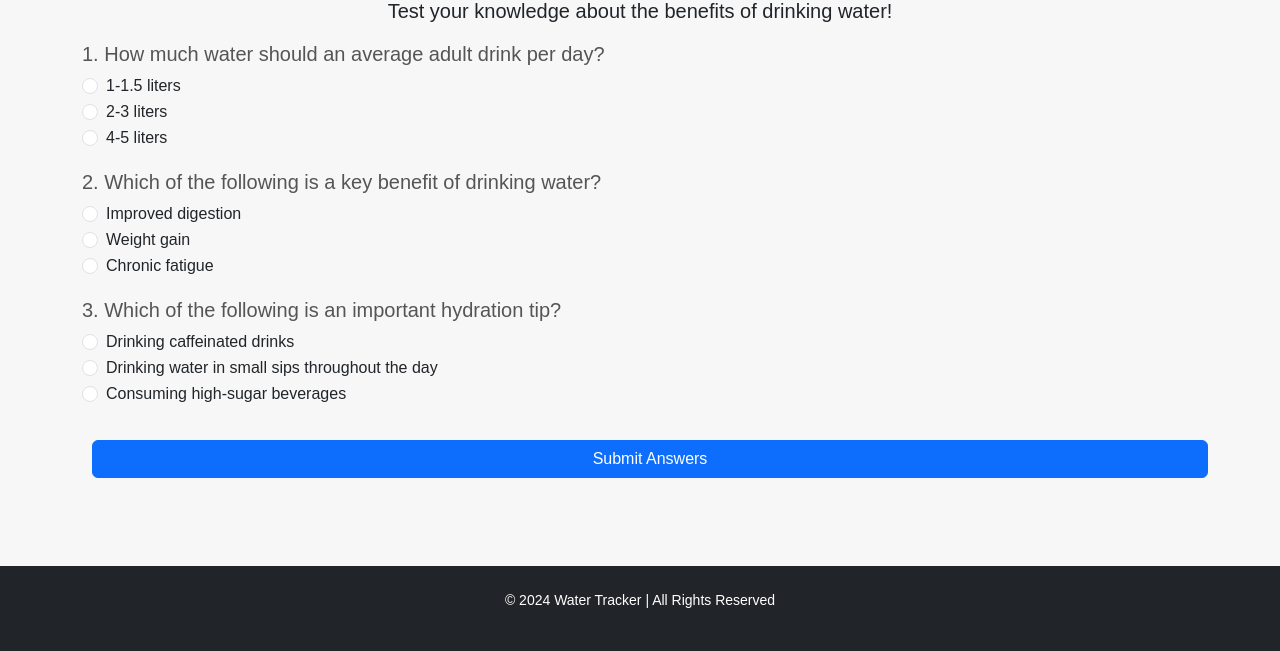
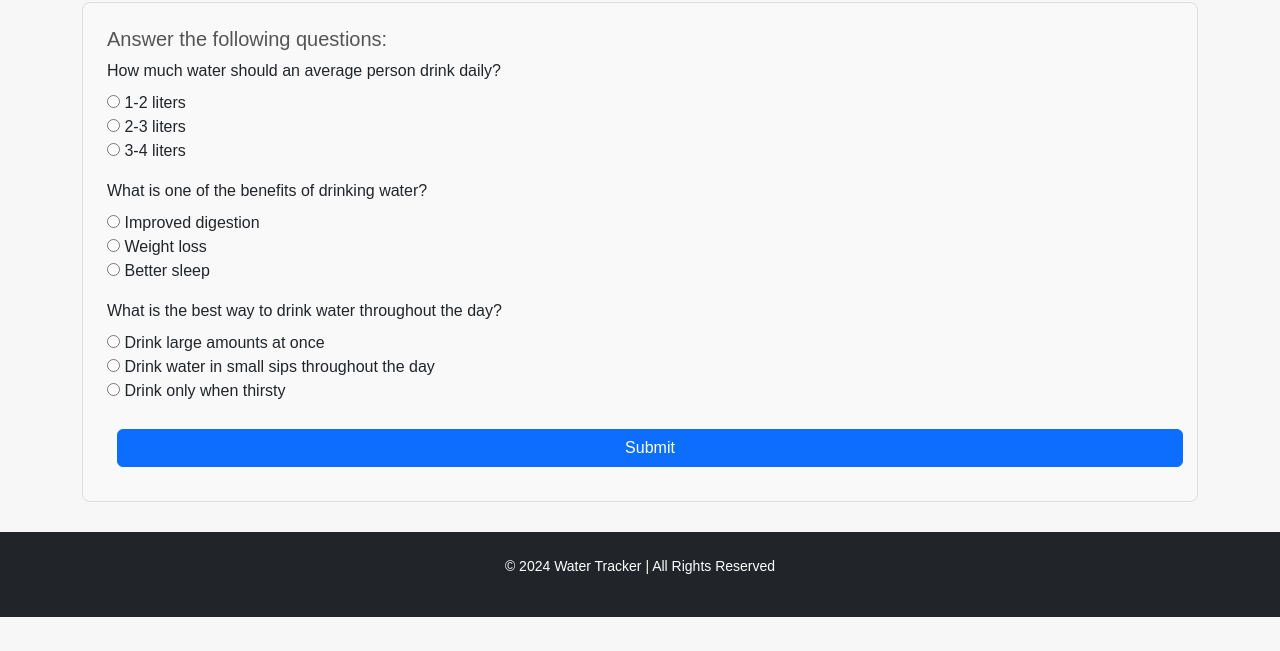
Before and after one commit to ABM53/Aquawater, a plain HTML site: page page2.html in a window 1280 px wide. Shown: the part 214-865 px from the top of the page. After the commit the page ends 831 px from the top, so only its background shows below. Drawn offline with nearby package versions, Linux system fonts and the light colour scheme.

Commit message:
Add files via upload

```diff
--- a/page2.html
+++ b/page2.html
@@ -4,15 +4,10 @@
   <meta charset="UTF-8">
   <meta name="viewport" content="width=device-width, initial-scale=1.0">
   <title>Water Benefits Quiz</title>
-
-  <!-- Bootstrap CSS -->
   <link href="https://cdn.jsdelivr.net/npm/bootstrap@5.3.0-alpha1/dist/css/bootstrap.min.css" rel="stylesheet">
-
-  <!-- Custom CSS -->
   <link href="styles.css" rel="stylesheet">
 </head>
 <body>
-
 
 <!-- Navigation Bar -->
 <nav class="navbar navbar-expand-lg navbar-dark bg-primary">
@@ -40,94 +35,68 @@
     </div>
 </nav>
 
+<!-- Quiz Container -->
+<div class="container mt-5" id="quizContainer">
+  <h2 class="mb-4">Water Intake Benefits Quiz</h2>
 
+  <!-- Quiz Questions and Options -->
+  <div class="quiz-box p-4 mb-4" style="border: 1px solid #ddd; border-radius: 8px; background-color: #f9f9f9;">
+    <h4>Answer the following questions:</h4>
 
-
-
-  <div class="container py-5">
-    <h1 class="text-center">Water Benefits Quiz</h1>
-    <p class="lead text-center">Test your knowledge about the benefits of drinking water!</p>
-
-    <!-- Quiz Content -->
-    <div id="quizContainer">
     <form id="quizForm">
-        <div class="question" id="question1">
-          <h4>1. How much water should an average adult drink per day?</h4>
-          <div class="form-check">
-            <input class="form-check-input" type="radio" name="q1" value="a" id="q1a">
-            <label class="form-check-label" for="q1a">1-1.5 liters</label>
-          </div>
-          <div class="form-check">
-            <input class="form-check-input" type="radio" name="q1" value="b" id="q1b">
-            <label class="form-check-label" for="q1b">2-3 liters</label>
-          </div>
-          <div class="form-check">
-            <input class="form-check-input" type="radio" name="q1" value="c" id="q1c">
-            <label class="form-check-label" for="q1c">4-5 liters</label>
+      <div class="mb-3">
+        <label for="q1" class="form-label">How much water should an average person drink daily?</label>
+        <div>
+          <input type="radio" name="q1" value="a" id="q1a"> <label for="q1a">1-2 liters</label><br>
+          <input type="radio" name="q1" value="b" id="q1b"> <label for="q1b">2-3 liters</label><br>
+          <input type="radio" name="q1" value="c" id="q1c"> <label for="q1c">3-4 liters</label>
         </div>
       </div>
 
-        <div class="question" id="question2">
-          <h4>2. Which of the following is a key benefit of drinking water?</h4>
-          <div class="form-check">
-            <input class="form-check-input" type="radio" name="q2" value="a" id="q2a">
-            <label class="form-check-label" for="q2a">Improved digestion</label>
-          </div>
-          <div class="form-check">
-            <input class="form-check-input" type="radio" name="q2" value="b" id="q2b">
-            <label class="form-check-label" for="q2b">Weight gain</label>
-          </div>
-          <div class="form-check">
-            <input class="form-check-input" type="radio" name="q2" value="c" id="q2c">
-            <label class="form-check-label" for="q2c">Chronic fatigue</label>
+      <div class="mb-3">
+        <label for="q2" class="form-label">What is one of the benefits of drinking water?</label>
+        <div>
+          <input type="radio" name="q2" value="a" id="q2a"> <label for="q2a">Improved digestion</label><br>
+          <input type="radio" name="q2" value="b" id="q2b"> <label for="q2b">Weight loss</label><br>
+          <input type="radio" name="q2" value="c" id="q2c"> <label for="q2c">Better sleep</label>
         </div>
       </div>
 
-        <div class="question" id="question3">
-          <h4>3. Which of the following is an important hydration tip?</h4>
-          <div class="form-check">
-            <input class="form-check-input" type="radio" name="q3" value="a" id="q3a">
-            <label class="form-check-label" for="q3a">Drinking caffeinated drinks</label>
-          </div>
-          <div class="form-check">
-            <input class="form-check-input" type="radio" name="q3" value="b" id="q3b">
-            <label class="form-check-label" for="q3b">Drinking water in small sips throughout the day</label>
-          </div>
-          <div class="form-check">
-            <input class="form-check-input" type="radio" name="q3" value="c" id="q3c">
-            <label class="form-check-label" for="q3c">Consuming high-sugar beverages</label>
+      <div class="mb-3">
+        <label for="q3" class="form-label">What is the best way to drink water throughout the day?</label>
+        <div>
+          <input type="radio" name="q3" value="a" id="q3a"> <label for="q3a">Drink large amounts at once</label><br>
+          <input type="radio" name="q3" value="b" id="q3b"> <label for="q3b">Drink water in small sips throughout the day</label><br>
+          <input type="radio" name="q3" value="c" id="q3c"> <label for="q3c">Drink only when thirsty</label>
         </div>
       </div>
 
-        <!-- Submit Button -->
-        <div class="mt-4 text-center">
-          <button type="submit" class="btn btn-primary">Submit Answers</button>
+      <button type="submit" class="btn btn-primary">Submit</button>
+    </form>
   </div>
-      </form>
+</div>
 
-      <!-- Quiz Results -->
-      <div id="quizResults" class="mt-4" style="display:none;">
+<!-- Quiz Results Section -->
+<div id="quizResults" class="container mt-5" style="display:none;">
   <h3>Quiz Results:</h3>
   <p id="score"></p>
+
+  <!-- Feedback for each question -->
+  <div id="feedback"></div>
+
+  <!-- Navigation Buttons -->
   <a href="index.html" class="btn btn-primary mt-4">Back to Home</a>
   <a href="page1.html" class="btn btn-secondary mt-4">Go to User Info</a>
   <a href="page3.html" class="btn btn-success mt-4">Go to Hydration Tips</a>
 </div>
-    </div>
-  </div>
 
-
+<!-- Footer -->
 <footer class="bg-dark text-white text-center py-4">
   <p>&copy; 2024 Water Tracker | All Rights Reserved</p>
 </footer>
 
+<script src="https://cdn.jsdelivr.net/npm/bootstrap@5.3.0-alpha1/dist/js/bootstrap.min.js"></script>
+<script src="quiz.js"></script>
 
-
-  <!-- Bootstrap JS -->
-  <script src="https://cdn.jsdelivr.net/npm/@popperjs/core@2.11.6/dist/umd/popper.min.js"></script>
-  <script src="https://cdn.jsdelivr.net/npm/bootstrap@5.3.0-alpha1/dist/js/bootstrap.min.js"></script>
-
-  <!-- Custom JS -->
-  <script src="quiz.js"></script>
 </body>
 </html>
--- a/quiz.js
+++ b/quiz.js
@@ -1,7 +1,4 @@
-// Wait until the DOM is loaded
 document.addEventListener('DOMContentLoaded', function() {
-
-    // Add an event listener to the form submit
   document.getElementById("quizForm").addEventListener("submit", function(e) {
     e.preventDefault();  // Prevent the default form submission (which causes a page reload)
 
@@ -13,26 +10,31 @@ document.addEventListener('DOMContentLoaded', function() {
     };
 
     let score = 0;
+    let feedbackHTML = '';
 
     // Check the selected answers for each question
     for (let i = 1; i <= 3; i++) {
       const selectedAnswer = document.querySelector(`input[name="q${i}"]:checked`);
-
       if (selectedAnswer) {
-          // If the selected answer is correct, increment the score
+        // Check if the answer is correct
         if (selectedAnswer.value === correctAnswers[`q${i}`]) {
           score++;
+          feedbackHTML += `<p>Question ${i}: Correct!</p>`;
+        } else {
+          feedbackHTML += `<p>Question ${i}: Incorrect. The correct answer is: ${correctAnswers[`q${i}`]}</p>`;
         }
+      } else {
+        feedbackHTML += `<p>Question ${i}: You did not answer this question.</p>`;
       }
     }
 
     // Display the result
     const resultMessage = `You answered ${score} out of 3 questions correctly.`;
     document.getElementById("score").textContent = resultMessage;
+    document.getElementById("feedback").innerHTML = feedbackHTML;
 
     // Hide the quiz and show the results
     document.getElementById("quizContainer").style.display = "none";  // Hide the quiz form
     document.getElementById("quizResults").style.display = "block";   // Show the results
   });
-
 });
--- a/styles.css
+++ b/styles.css
@@ -154,7 +154,7 @@ body {
     font-size: 1.5rem;
     color: #4CAF50;
     font-style: italic;
-    animation: slideIn 5s infinite alternate;
+    /*animation: slideIn 5s infinite alternate;*/
   }
 
   /* Animation for Sliding Quotes */
@@ -174,9 +174,42 @@ body {
     padding: 10px;
     margin: 10px 0;
     transition: all 1s ease;
+    animation: slideIn 5s infinite alternate
   }
 
   /* Button Styling */
   .btn {
     margin: 10px;
   }
+
+
+
+  .water-in-quran
+
+
+  .quiz-box {
+    background-color: #f9f9f9;
+    border: 2px solid #ddd;
+    border-radius: 8px;
+    box-shadow: 0px 4px 8px rgba(0, 0, 0, 0.1);
+  }
+
+  .quiz-box h3 {
+    font-size: 1.5rem;
+    font-weight: bold;
+    color: #333;
+  }
+
+  #feedback {
+    margin-top: 20px;
+    padding: 15px;
+    background-color: #f0f8ff;
+    border-radius: 8px;
+    border: 1px solid #ddd;
+  }
+
+  #feedback p {
+    font-size: 1rem;
+    color: #333;
+    margin: 5px 0;
+  }
```
Also changed, not shown: index.html (+0 -3 lines), page1.html (+1 -0 lines), page3.html (+1 -0 lines). Lines whose indentation alone changed are shown as unchanged.
